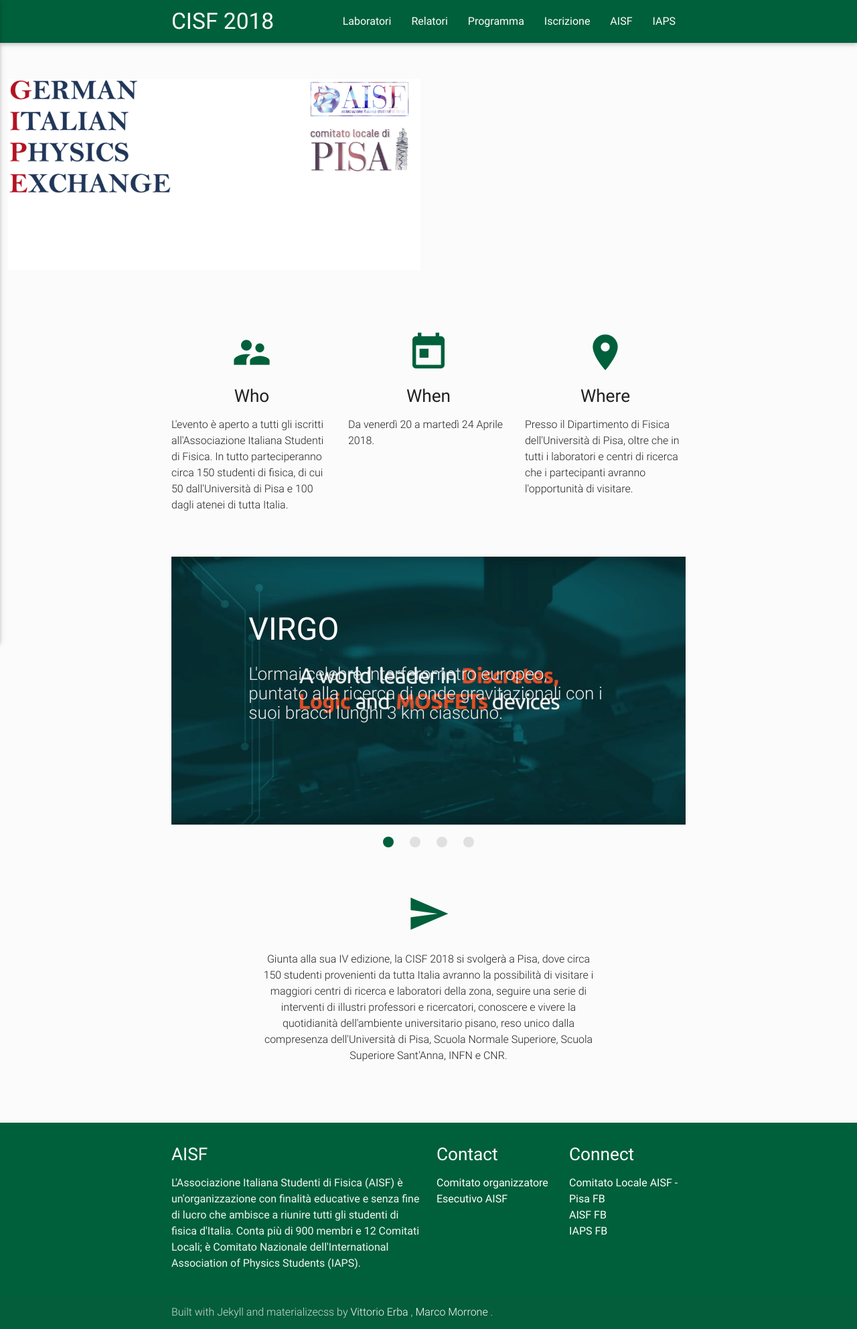
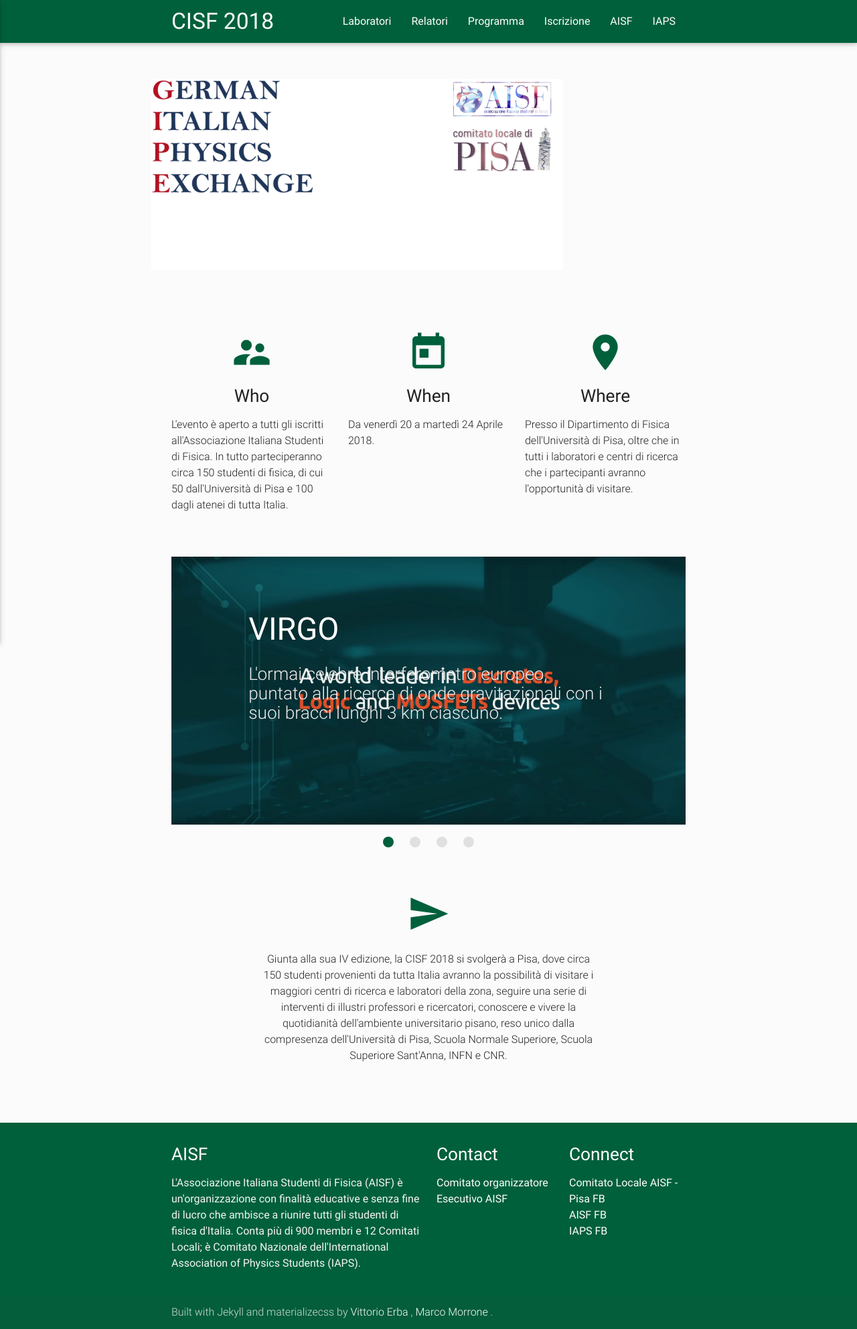
Before and after one commit to AndreaGurgone/AndreaGurgone.github.io, a Jekyll site: the page built from index.html, in a window 1280 px wide. Shown: the whole page at 67% size. Built offline with Jekyll 4.4.1, drawn with Linux system fonts in a browser that asks for light colours; nearby versions of some CDN libraries.

Commit message:
Update banner.html

```diff
--- a/_includes/banner.html
+++ b/_includes/banner.html
@@ -1,6 +1,6 @@
 <div id="index-banner">
   <div class="row">
-    <div class="col s14 offset-s1 m6">
+    <div class="col s14 offset-s1 m6 offset-m2">
       <h1>
          <img id="index-top-logo" src="{{ site.url }}/{{ site.data.home.banner }}" alt="Event logo">
       </h1>
```
